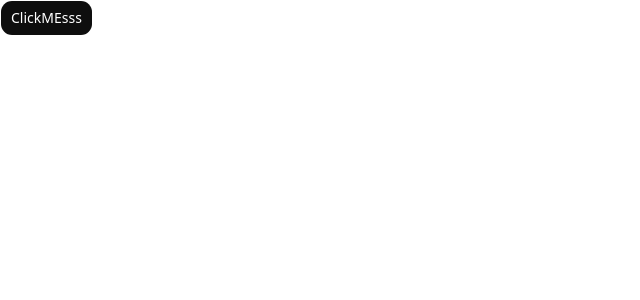
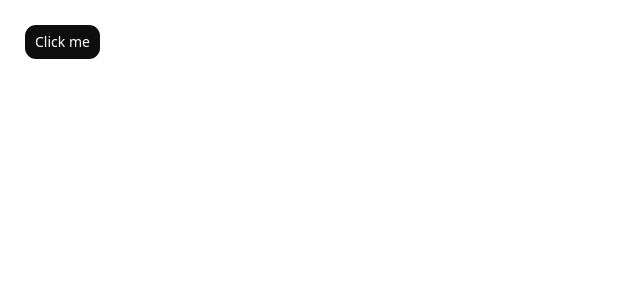
Before and after one commit to amank55/Resonance-Ai-, a Next.js app: page / in a window 1280 px wide. Shown: the top 300 px of the page, without its empty margins (0-640 px from the left). Built offline with nearby package versions, Linux system fonts and the light colour scheme.

Commit message:
fix: correct button label and improve layout structure

```diff
--- a/app/page.tsx
+++ b/app/page.tsx
@@ -3,11 +3,9 @@ import { Button } from "@/components/ui/button"
 import { toast } from "sonner"
 const page = () => {
   return (
-    <>
-    <div>
-      <Button size="lg" onClick={()=> toast.success("Hello World")}>ClickMEsss</Button>
+    <div className="p-6 flex items-center gap-3">
+      <Button size="lg" onClick={() => toast.success("Hello World")}>Click me</Button>
     </div>
-    </>
   )
 }
 export default page
```
